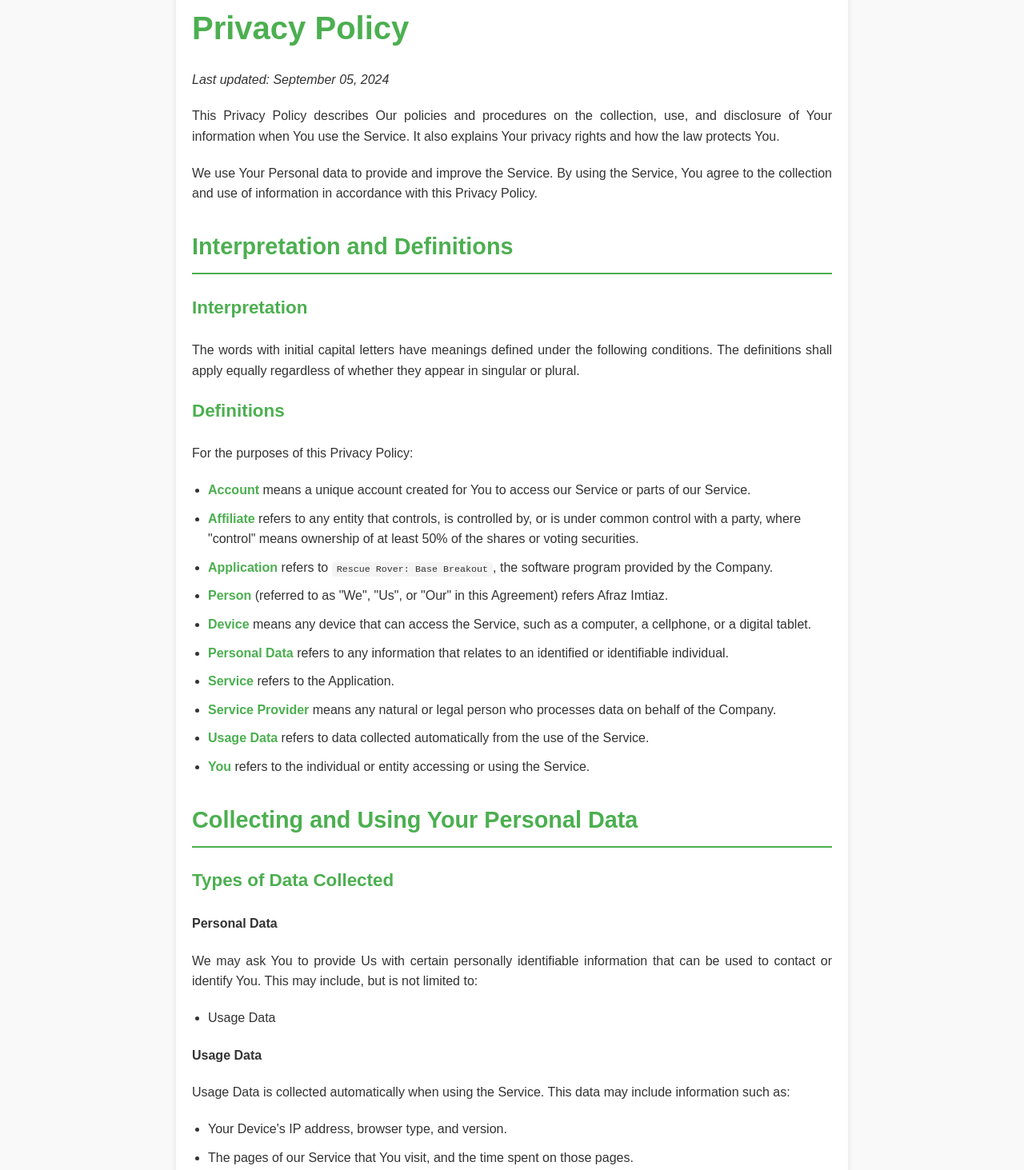
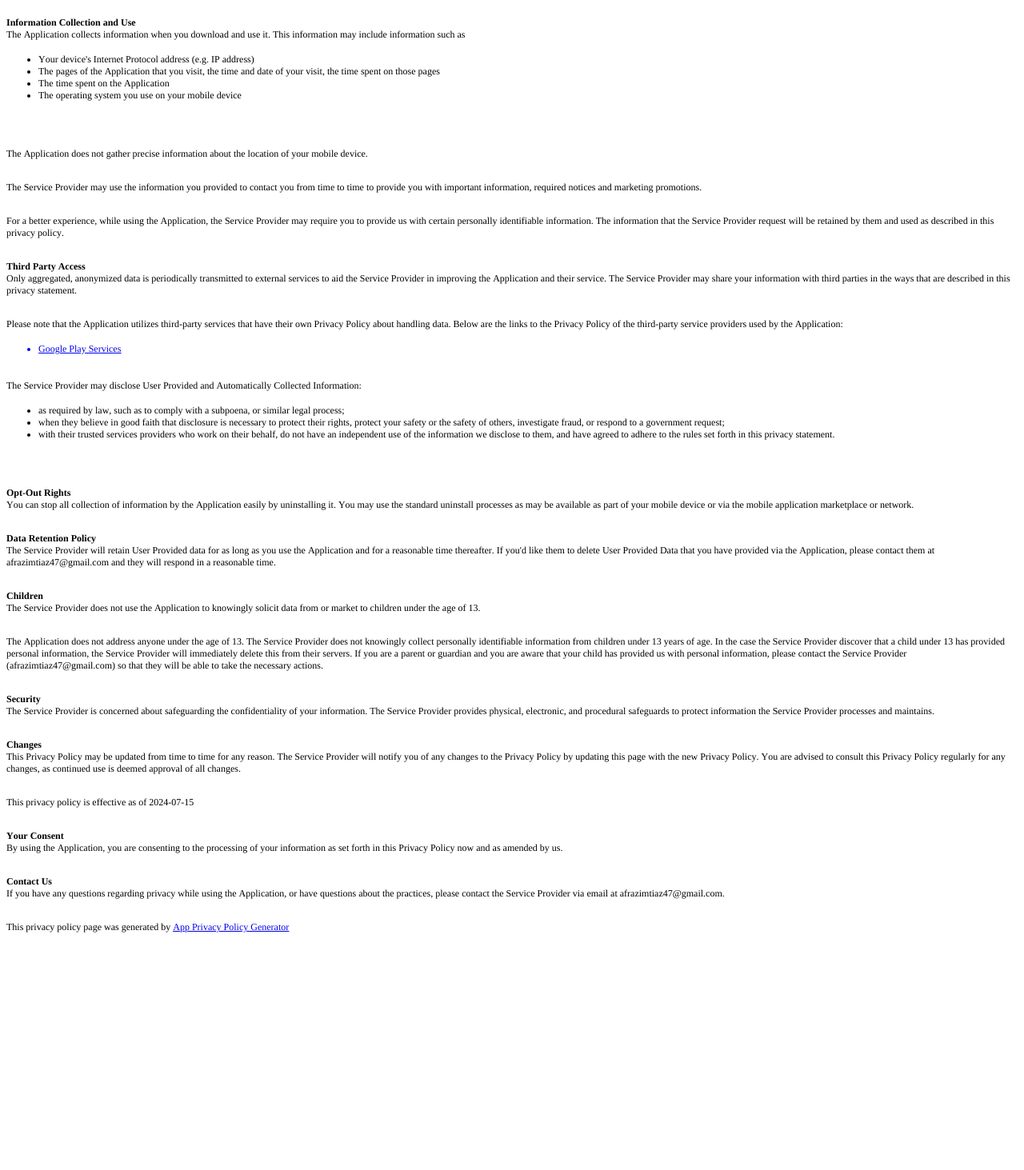
Before and after one commit to HancoverT/RescueRoverPrivacy, a plain HTML site: page index.html in a window 1280 px wide. Shown: the part 44-1507 px from the top of the page at 80% size. After the commit the page ends 1223 px from the top, so only its background shows below. Drawn offline with Linux system fonts and the light colour scheme.

Commit message:
Update index.html

```diff
--- a/index.html
+++ b/index.html
@@ -1,170 +1,87 @@
-<!DOCTYPE html>
-<html lang="en">
+<!DOCTYPE html PUBLIC "-//W3C//DTD HTML 4.01//EN" "http://www.w3.org/TR/html4/strict.dtd">
+<html>
 <head>
-  <meta charset="UTF-8">
-  <meta name="viewport" content="width=device-width, initial-scale=1.0">
-  <title>Privacy Policy</title>
-  <style>
-    body {
-      font-family: Arial, sans-serif;
-      margin: 0;
-      padding: 0;
-      background-color: #f9f9f9;
-      color: #333;
-      line-height: 1.6;
-    }
-
-    .container {
-      max-width: 800px;
-      margin: 0 auto;
-      padding: 20px;
-      background-color: #fff;
-      box-shadow: 0 4px 8px rgba(0, 0, 0, 0.1);
-    }
-
-    h1, h2, h3 {
-      color: #4CAF50;
-    }
-
-    h1 {
-      font-size: 2.5em;
-      margin-bottom: 20px;
-    }
-
-    h2 {
-      font-size: 1.8em;
-      margin-top: 30px;
-      border-bottom: 2px solid #4CAF50;
-      padding-bottom: 10px;
-    }
-
-    h3 {
-      font-size: 1.4em;
-      margin-top: 20px;
-    }
-
-    ul {
-      padding-left: 20px;
-    }
-
-    li {
-      margin-bottom: 10px;
-    }
-
-    p {
-      margin-bottom: 20px;
-      text-align: justify;
-    }
-
-    strong {
-      color: #4CAF50;
-    }
-
-    code {
-      background-color: #f4f4f4;
-      padding: 2px 6px;
-      border-radius: 4px;
-      font-size: 90%;
-      color: #333;
-    }
-
-    a {
-      color: #4CAF50;
-      text-decoration: none;
-    }
-
-    a:hover {
-      text-decoration: underline;
-    }
-
-    footer {
-      text-align: center;
-      margin-top: 30px;
-      padding-top: 20px;
-      border-top: 1px solid #eee;
-      font-size: 0.9em;
-    }
+  <meta http-equiv="Content-Type" content="text/html; charset=utf-8">
+  <meta http-equiv="Content-Style-Type" content="text/css">
+  <title></title>
+  <meta name="Generator" content="Cocoa HTML Writer">
+  <meta name="CocoaVersion" content="2487.3">
+  <style type="text/css">
+    p.p1 {margin: 0.0px 0.0px 0.0px 0.0px; font: 12.0px Times; -webkit-text-stroke: #000000}
+    p.p2 {margin: 0.0px 0.0px 12.0px 0.0px; font: 12.0px Times; -webkit-text-stroke: #000000}
+    p.p3 {margin: 0.0px 0.0px 0.0px 0.0px; font: 12.0px Times; -webkit-text-stroke: #000000; min-height: 14.0px}
+    p.p4 {margin: 0.0px 0.0px 12.0px 0.0px; font: 12.0px Times; -webkit-text-stroke: #000000; min-height: 14.0px}
+    p.p6 {margin: 0.0px 0.0px 0.0px 0.0px; font: 12.0px Times; color: #6d6d6d; -webkit-text-stroke: #6d6d6d; min-height: 14.0px}
+    li.li1 {margin: 0.0px 0.0px 0.0px 0.0px; font: 12.0px Times; -webkit-text-stroke: #000000}
+    li.li5 {margin: 0.0px 0.0px 0.0px 0.0px; font: 12.0px Times; color: #0000e9; -webkit-text-stroke: #0000e9}
+    span.s1 {font-kerning: none}
+    span.s2 {-webkit-text-stroke: 0px #000000}
+    span.s3 {text-decoration: underline ; font-kerning: none}
+    span.s4 {text-decoration: underline ; font-kerning: none; color: #0000e9; -webkit-text-stroke: 0px #0000e9}
+    ul.ul1 {list-style-type: disc}
   </style>
 </head>
 <body>
-  <div class="container">
-    <h1>Privacy Policy</h1>
-    <p><em>Last updated: September 05, 2024</em></p>
-    <p>This Privacy Policy describes Our policies and procedures on the collection, use, and disclosure of Your information when You use the Service. It also explains Your privacy rights and how the law protects You.</p>
-    <p>We use Your Personal data to provide and improve the Service. By using the Service, You agree to the collection and use of information in accordance with this Privacy Policy.</p>
-
-    <h2>Interpretation and Definitions</h2>
-    <h3>Interpretation</h3>
-    <p>The words with initial capital letters have meanings defined under the following conditions. The definitions shall apply equally regardless of whether they appear in singular or plural.</p>
-
-    <h3>Definitions</h3>
-    <p>For the purposes of this Privacy Policy:</p>
-    <ul>
-      <li><strong>Account</strong> means a unique account created for You to access our Service or parts of our Service.</li>
-      <li><strong>Affiliate</strong> refers to any entity that controls, is controlled by, or is under common control with a party, where "control" means ownership of at least 50% of the shares or voting securities.</li>
-      <li><strong>Application</strong> refers to <code>Rescue Rover: Base Breakout</code>, the software program provided by the Company.</li>
-      <li><strong>Person</strong> (referred to as "We", "Us", or "Our" in this Agreement) refers Afraz Imtiaz.</li>
-      <li><strong>Device</strong> means any device that can access the Service, such as a computer, a cellphone, or a digital tablet.</li>
-      <li><strong>Personal Data</strong> refers to any information that relates to an identified or identifiable individual.</li>
-      <li><strong>Service</strong> refers to the Application.</li>
-      <li><strong>Service Provider</strong> means any natural or legal person who processes data on behalf of the Company.</li>
-      <li><strong>Usage Data</strong> refers to data collected automatically from the use of the Service.</li>
-      <li><strong>You</strong> refers to the individual or entity accessing or using the Service.</li>
-    </ul>
-
-    <h2>Collecting and Using Your Personal Data</h2>
-    <h3>Types of Data Collected</h3>
-    <h4>Personal Data</h4>
-    <p>We may ask You to provide Us with certain personally identifiable information that can be used to contact or identify You. This may include, but is not limited to:</p>
-    <ul>
-      <li>Usage Data</li>
-    </ul>
-
-    <h4>Usage Data</h4>
-    <p>Usage Data is collected automatically when using the Service. This data may include information such as:</p>
-    <ul>
-      <li>Your Device's IP address, browser type, and version.</li>
-      <li>The pages of our Service that You visit, and the time spent on those pages.</li>
-      <li>Unique device identifiers and diagnostic data.</li>
-    </ul>
-
-    <h3>Use of Your Personal Data</h3>
-    <p>The Company may use Your Personal Data for various purposes:</p>
-    <ul>
-      <li><strong>To provide and maintain our Service</strong>, including monitoring usage of our Service.</li>
-      <li><strong>To manage Your Account</strong> as a registered user of the Service.</li>
-      <li><strong>For the performance of a contract</strong> relating to any products or services You purchase.</li>
-      <li><strong>To contact You</strong> for Service-related communications.</li>
-      <li><strong>To send You</strong> updates and offers related to our products and services.</li>
-      <li><strong>For business transfers</strong> or other corporate restructures.</li>
-      <li><strong>For other purposes</strong> like data analysis and service improvement.</li>
-    </ul>
-
-    <h3>Retention of Your Personal Data</h3>
-    <p>We will retain Your Personal Data only for as long as necessary for the purposes outlined in this Privacy Policy.</p>
-
-    <h3>Transfer of Your Personal Data</h3>
-    <p>Your information may be transferred to — and maintained on — computers located outside of Your state or country. By using our Service, You consent to such transfers.</p>
-
-    <h3>Delete Your Personal Data</h3>
-    <p>You have the right to request deletion of Your data. You may delete Your information via your Account settings or by contacting Us.</p>
-
-    <h3>Disclosure of Your Personal Data</h3>
-    <h4>Business Transactions</h4>
-    <p>If the Company is involved in a merger, acquisition, or asset sale, Your Personal Data may be transferred as part of that transaction.</p>
-
-    <h4>Law Enforcement</h4>
-    <p>We may disclose Your Personal Data under specific circumstances, such as legal obligations or court orders.</p>
-
-    <h3>Security of Your Personal Data</h3>
-    <p>We use commercially reasonable means to protect Your Personal Data, but no transmission method over the Internet is 100% secure.</p>
-
-    <h2>Children's Privacy</h2>
-    <p>Our Service does not address anyone under the age of 13, and we do not knowingly collect Personal Data from children under 13.</p>
-
-    <footer>
-      <p>&copy; Alexander Friesenbichler. All Rights Reserved.</p>
-    </footer>
-  </div>
+<p class="p1"><span class="s1"><b>Privacy Policy</b></span></p>
+<p class="p2"><span class="s1">This privacy policy applies to the Rescue Rover: Base Breakout app (hereby referred to as "Application") for mobile devices that was created by (hereby referred to as "Service Provider") as a Free service. This service is intended for use "AS IS".</span></p>
+<p class="p3"><span class="s1"></span><br></p>
+<p class="p1"><span class="s1"><b>Information Collection and Use</b></span></p>
+<p class="p2"><span class="s1">The Application collects information when you download and use it. This information may include information such as</span></p>
+<ul class="ul1">
+  <li class="li1"><span class="s2"></span><span class="s1">Your device's Internet Protocol address (e.g. IP address)</span></li>
+  <li class="li1"><span class="s2"></span><span class="s1">The pages of the Application that you visit, the time and date of your visit, the time spent on those pages</span></li>
+  <li class="li1"><span class="s2"></span><span class="s1">The time spent on the Application</span></li>
+  <li class="li1"><span class="s2"></span><span class="s1">The operating system you use on your mobile device</span></li>
+</ul>
+<p class="p4"><span class="s1"></span><br></p>
+<p class="p3"><span class="s1"></span><br></p>
+<p class="p2"><span class="s1">The Application does not gather precise information about the location of your mobile device.</span></p>
+<p class="p3"><span class="s1"></span><br></p>
+<p class="p2"><span class="s1">The Service Provider may use the information you provided to contact you from time to time to provide you with important information, required notices and marketing promotions.</span></p>
+<p class="p3"><span class="s1"></span><br></p>
+<p class="p2"><span class="s1">For a better experience, while using the Application, the Service Provider may require you to provide us with certain personally identifiable information. The information that the Service Provider request will be retained by them and used as described in this privacy policy.</span></p>
+<p class="p3"><span class="s1"></span><br></p>
+<p class="p1"><span class="s1"><b>Third Party Access</b></span></p>
+<p class="p2"><span class="s1">Only aggregated, anonymized data is periodically transmitted to external services to aid the Service Provider in improving the Application and their service. The Service Provider may share your information with third parties in the ways that are described in this privacy statement.</span></p>
+<p class="p3"><span class="s1"></span><br></p>
+<p class="p2"><span class="s1">Please note that the Application utilizes third-party services that have their own Privacy Policy about handling data. Below are the links to the Privacy Policy of the third-party service providers used by the Application:</span></p>
+<ul class="ul1">
+  <li class="li5"><span class="s2"><a href="https://www.google.com/policies/privacy/"><span class="s3">Google Play Services</span></a></span></li>
+</ul>
+<p class="p3"><span class="s1"></span><br></p>
+<p class="p2"><span class="s1">The Service Provider may disclose User Provided and Automatically Collected Information:</span></p>
+<ul class="ul1">
+  <li class="li1"><span class="s2"></span><span class="s1">as required by law, such as to comply with a subpoena, or similar legal process;</span></li>
+  <li class="li1"><span class="s2"></span><span class="s1">when they believe in good faith that disclosure is necessary to protect their rights, protect your safety or the safety of others, investigate fraud, or respond to a government request;</span></li>
+  <li class="li1"><span class="s2"></span><span class="s1">with their trusted services providers who work on their behalf, do not have an independent use of the information we disclose to them, and have agreed to adhere to the rules set forth in this privacy statement.</span></li>
+</ul>
+<p class="p4"><span class="s1"></span><br></p>
+<p class="p3"><span class="s1"></span><br></p>
+<p class="p1"><span class="s1"><b>Opt-Out Rights</b></span></p>
+<p class="p2"><span class="s1">You can stop all collection of information by the Application easily by uninstalling it. You may use the standard uninstall processes as may be available as part of your mobile device or via the mobile application marketplace or network.</span></p>
+<p class="p3"><span class="s1"></span><br></p>
+<p class="p1"><span class="s1"><b>Data Retention Policy</b></span></p>
+<p class="p2"><span class="s1">The Service Provider will retain User Provided data for as long as you use the Application and for a reasonable time thereafter. If you'd like them to delete User Provided Data that you have provided via the Application, please contact them at afrazimtiaz47@gmail.com and they will respond in a reasonable time.</span></p>
+<p class="p3"><span class="s1"></span><br></p>
+<p class="p1"><span class="s1"><b>Children</b></span></p>
+<p class="p2"><span class="s1">The Service Provider does not use the Application to knowingly solicit data from or market to children under the age of 13.</span></p>
+<p class="p3"><span class="s1"></span><br></p>
+<p class="p2"><span class="s1">The Application does not address anyone under the age of 13. The Service Provider does not knowingly collect personally identifiable information from children under 13 years of age. In the case the Service Provider discover that a child under 13 has provided personal information, the Service Provider will immediately delete this from their servers. If you are a parent or guardian and you are aware that your child has provided us with personal information, please contact the Service Provider (afrazimtiaz47@gmail.com) so that they will be able to take the necessary actions.</span></p>
+<p class="p3"><span class="s1"></span><br></p>
+<p class="p1"><span class="s1"><b>Security</b></span></p>
+<p class="p2"><span class="s1">The Service Provider is concerned about safeguarding the confidentiality of your information. The Service Provider provides physical, electronic, and procedural safeguards to protect information the Service Provider processes and maintains.</span></p>
+<p class="p3"><span class="s1"></span><br></p>
+<p class="p1"><span class="s1"><b>Changes</b></span></p>
+<p class="p2"><span class="s1">This Privacy Policy may be updated from time to time for any reason. The Service Provider will notify you of any changes to the Privacy Policy by updating this page with the new Privacy Policy. You are advised to consult this Privacy Policy regularly for any changes, as continued use is deemed approval of all changes.</span></p>
+<p class="p3"><span class="s1"></span><br></p>
+<p class="p2"><span class="s1">This privacy policy is effective as of 2024-07-15</span></p>
+<p class="p3"><span class="s1"></span><br></p>
+<p class="p1"><span class="s1"><b>Your Consent</b></span></p>
+<p class="p2"><span class="s1">By using the Application, you are consenting to the processing of your information as set forth in this Privacy Policy now and as amended by us.</span></p>
+<p class="p3"><span class="s1"></span><br></p>
+<p class="p1"><span class="s1"><b>Contact Us</b></span></p>
+<p class="p2"><span class="s1">If you have any questions regarding privacy while using the Application, or have questions about the practices, please contact the Service Provider via email at afrazimtiaz47@gmail.com.</span></p>
+<p class="p6"><span class="s1"></span><br></p>
+<p class="p2"><span class="s1">This privacy policy page was generated by <a href="https://app-privacy-policy-generator.nisrulz.com/"><span class="s4">App Privacy Policy Generator</span></a></span></p>
 </body>
 </html>
```
